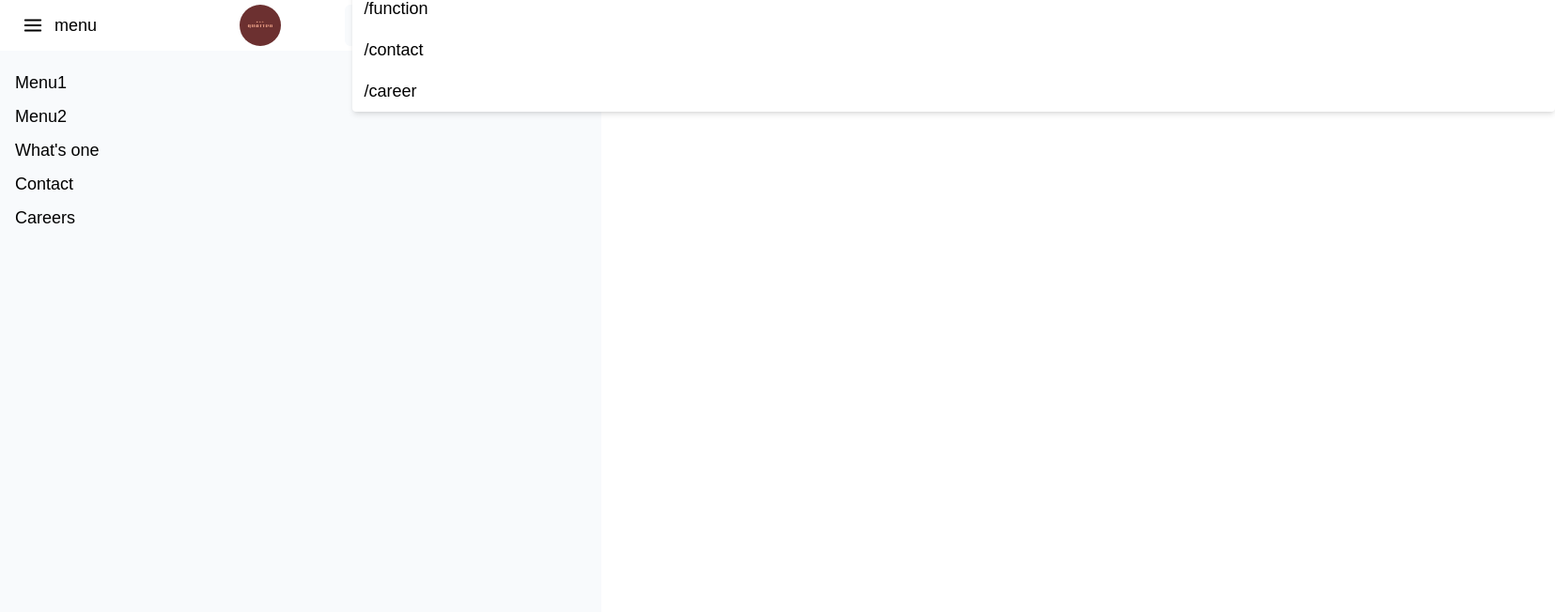
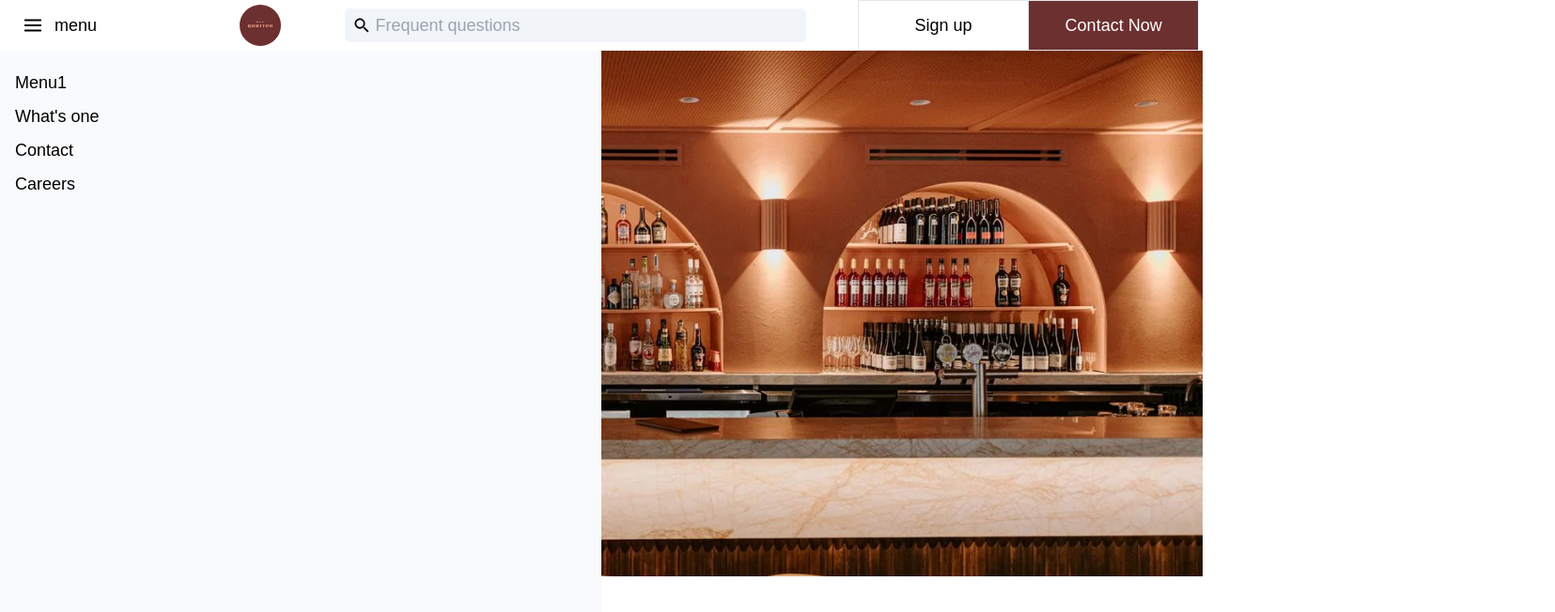
Before and after one commit to Hyemee1021/barQuatrro, a React (Vite) app: page / in a window 1280 px wide. Both pictures are taken after a click on the icon 35 px from the left and 27 px from the top of the page. Shown: the top 652 px of the page at 94% size, 1655 px wide, since content can reach past the window. Built offline with nearby package versions, Linux system fonts and the light colour scheme; a web font is replaced by a local one.

Commit message:
creating feature branch and still working on search bar fucntionality

```diff
--- a/src/components/Header.jsx
+++ b/src/components/Header.jsx
@@ -7,6 +7,7 @@ import { toggleSearch } from "../redux/searchSlice";
 //search Result
 import { searchResult } from "../assets/searchResult";
 // icons
+import { MdOutlineClose } from "react-icons/md";
 import { FiMenu } from "react-icons/fi";
 import { IoMdSearch } from "react-icons/io";
 import logo from "../assets/logo.jpg";
@@ -15,14 +16,17 @@ const Header = () => {
   const dispatch = useDispatch();
   const menuState = useSelector((state) => state.menu?.value);
   const searchState = useSelector((state) => state.search?.value);
-
+  console.log(searchState);
   const [searchTerm, setSearchTerm] = useState("");
   const [showSearch, setShowSearch] = useState("");
 
-  console.log(searchTerm);
-  console.log(searchResult);
+  console.log(showSearch);
 
   const filterSearch = (searchTerm) => {
+    if (!searchTerm) {
+      setShowSearch([]); // Reset to an empty array if there's no search term
+      return;
+    }
     const result = searchTerm.toLowerCase();
     const filteredResults = Object.keys(searchResult).filter(
       (key) => key.toLowerCase().includes(result) && searchResult[key]
@@ -52,27 +56,32 @@ const Header = () => {
       {/* Submenu */}
       {menuState && (
         <div
-          className={`absolute left-0 top-full h-[90vh] w-full  md:w-[50%]  bg-slate-50 shadow-s
+          className={`absolute z-50 left-0 top-full h-[90vh] w-full  md:w-[50%]  bg-slate-50 shadow-s
             m transition-all duration-300 ease-in-out ${
               menuState ? "opacity-100" : "opacity-0 pointer-events-none"
             } `}
         >
           <ul className=" w-[100%] p-4">
+            <Link to="/menu">
               <li className=" hover:w-full py-1 cursor-pointer hover:bg-slate-100">
                 Menu1
               </li>
-            <li className="py-1  hover:w-full cursor-pointer hover:bg-slate-100">
-              Menu2
-            </li>
+            </Link>
+            <Link to="/functions">
               <li className="py-1  hover:w-full cursor-pointer hover:bg-slate-100">
                 What's one
               </li>
+            </Link>
+            <Link to="/contact">
               <li className="py-1  hover:w-full cursor-pointer hover:bg-slate-100">
                 Contact
               </li>
+            </Link>
+            <Link to="/careers">
               <li className="py-1   hover:w-full cursor-pointer hover:bg-slate-100">
                 Careers
               </li>
+            </Link>
           </ul>
         </div>
       )}
@@ -89,10 +98,10 @@ const Header = () => {
       </div>
 
       {/* Search Bar */}
-      <div className=" flex justify-end bg-white col-span-1 md:bg-slate-50 md:py-1 w-[90%] md:items-center md:justify-start md:col-span-3 pl-2 rounded-md">
+      <div className=" flex justify-end bg-white col-span-1 md:bg-slate-100 md:py-1 w-[90%] md:items-center md:justify-start md:col-span-3 pl-2 rounded-md">
         <IoMdSearch size={20} onClick={() => dispatch(toggleSearch())} />
         <input
-          className={` hidden  md:py-1 md:block pl-1  bg-slate-50 focus:outline-none `}
+          className={` hidden   md:block pl-1  bg-slate-100 focus:outline-none `}
           placeholder="Frequent questions"
           onChange={(e) => setSearchTerm(e.target.value)}
         />
@@ -101,24 +110,42 @@ const Header = () => {
           onChange={(e) => setSearchTerm(e.target.value)}
           className={`md:hidden ${
             searchState
-              ? "absolute left-0 top-full w-full py-1 shadow-md"
+              ? "absolute z-50 left-0 top-full w-full py-1 shadow-md pl-2"
               : "hidden"
           }   bg-slate-50 focus:outline-none  `}
           placeholder="Frequent questions"
         />
 
         {showSearch.length > 0 && (
-          <div className="absolute bg-white shadow-md rounded mt-2 w-full">
+          <div className="absolute pt-1 z-50 left-0 top-20 bg-white shadow-md rounded  w-full h-[60vh]  sm:top-12 ">
+            <div className="mx-auto flex flex-col justify-between w-2/3  ">
+              <div className="colums-2 p-3 hover:text-red-800 hover:cursor-pointer">
+                <MdOutlineClose size={25} />
+              </div>
+              {/* <h1 className="text-2xl text-gray-600 font-semibold">
+                Search Result
+              </h1> */}
+              <div className="flex flex-col items-center justify-center">
                 {showSearch.map(
                   (key) =>
                     searchResult[key] ? ( // Ensure the value is not undefined
                       <Link key={key} to={searchResult[key]}>
-                    <div className="py-2 px-3 hover:bg-gray-200">
-                      {searchResult[key]}
+                        <div className=" text-gray-600 text-3xl py-2 px-3 hover:text-red-800">
+                          {key}
                         </div>
                       </Link>
                     ) : null // If undefined, render nothing
                 )}
+              </div>
+              <div className="text-center mt-8">
+                <h2 className=" text-gray-500">Popualr Links</h2>
+                <ul>
+                  <Link to="/functions">
+                    <li>What's on</li>
+                  </Link>
+                </ul>
+              </div>
+            </div>
           </div>
         )}
       </div>
--- /dev/null
+++ b/src/pages/Careers.jsx
@@ -0,0 +1,7 @@
+import React from "react";
+
+const Careers = () => {
+  return <div>Careers</div>;
+};
+
+export default Careers;
--- /dev/null
+++ b/src/pages/Functions.jsx
@@ -0,0 +1,7 @@
+import React from "react";
+
+const Functions = () => {
+  return <div>Functions</div>;
+};
+
+export default Functions;
--- a/src/pages/Home.jsx
+++ b/src/pages/Home.jsx
@@ -1,7 +1,17 @@
 import React from "react";
-
+import heroPhoto from "../assets/bar1.webp";
 const Home = () => {
-  return <div className="text-red-300">Home~~</div>;
+  return (
+    <main>
+      <div className="relative">
+        <img
+          className="w-full object-cover h-[30vh] md:h-[70vh]"
+          src={heroPhoto}
+          alt="hero pic"
+        />
+      </div>
+    </main>
+  );
 };
 
 export default Home;
```
Also changed, not shown: src/main.jsx (+12 -2 lines), src/assets/bar1.webp (added), src/assets/bar2.jpg (added). Lines whose indentation alone changed are shown as unchanged.
